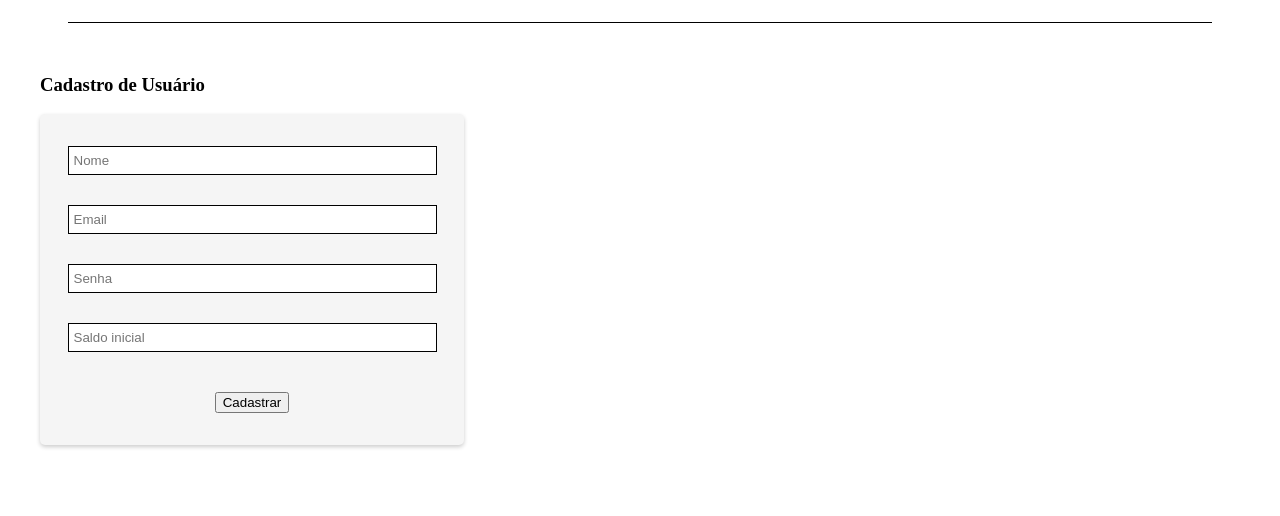
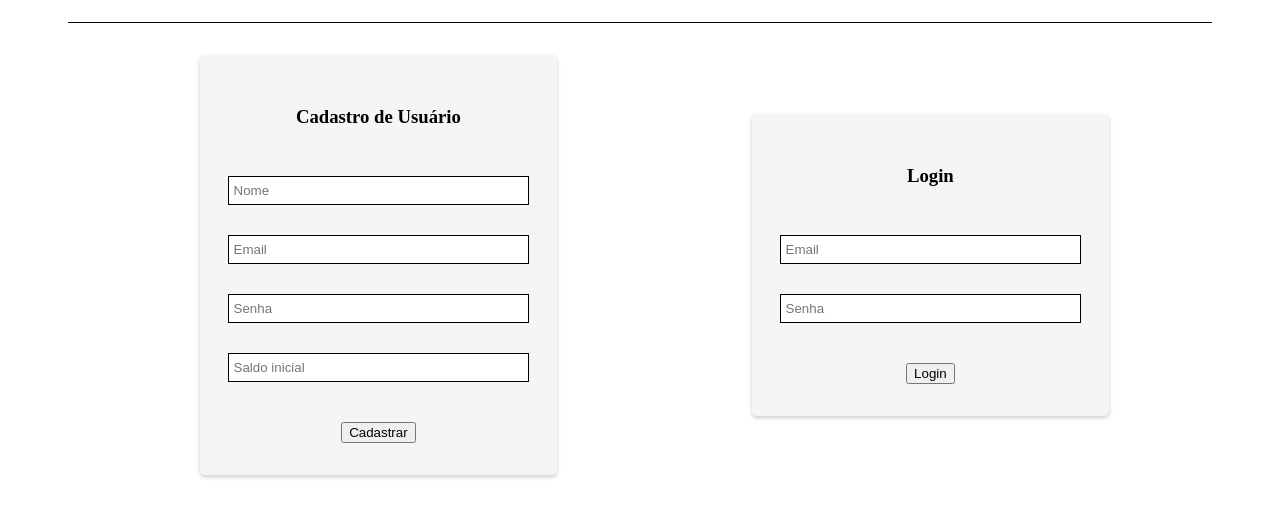
Before and after one commit to AugustoCVS/TokenProject, a website: page src/public/index.html in a window 1280 px wide. Shown: the part 72-588 px from the top of the page. Drawn offline with Linux system fonts and the light colour scheme.

Commit message:
feat: create login

```diff
--- a/src/css/style.css
+++ b/src/css/style.css
@@ -14,17 +14,26 @@
     color: black
   }
 
+  /* section login e resgister */
+
+  .sectionLoginRegister{
+    display: grid;
+    grid-template-columns: 1fr 1fr;
+    align-items: center;
+    padding-left: 10rem;
+  }
+
   /* Estilo do formulário de cadastro */
-  .container {
+  .divRegister{
     padding: 2rem;
   }
 
-  #formRegisterUser {
+  .formRegisterUser {
     display: flex;
     flex-direction: column;
     align-items: center;
     gap: 30px;
-    width: 30%;
+    width: 60%;
     background-color: whitesmoke;
     padding: 2rem;
     border-radius: 5px;
--- a/src/public/index.html
+++ b/src/public/index.html
@@ -10,17 +10,26 @@
     <header class="headerTokenMarket">
         <h1><a href="./tokenMarket.html">Token Market</a></h1>
     </header>
-    <div class="container">
+    <section class="sectionLoginRegister">
+        <div class="divRegister">
+            <form class="formRegisterUser">
                 <h3>Cadastro de Usuário</h2>
-        <form id="formRegisterUser">
                     <input type="text" id="inputName" name="nome" placeholder="Nome">
                     <input type="email" id="inputEmail" name="email" placeholder="Email">
                     <input type="password" id="inputPassword" name="senha" placeholder="Senha">
                     <input type="number" id="inputBalance" name="saldo" step="0.01" placeholder="Saldo inicial">
-
                     <button type="submit" id="btnRegisterUser">Cadastrar</button>
             </form>
           </div>
+          <div class="divRegister">
+            <form class="formRegisterUser">
+                <h3>Login</h2>
+                    <input type="email" id="inputEmail" name="email" placeholder="Email">
+                    <input type="password" id="inputPassword" name="senha" placeholder="Senha">
+                    <button type="submit" id="btnLoginUser">Login</button>
+            </form>
+          </div>
+    </section>
       <script type="module" src="../js/app.js"></script>
   </body>
 </html>
```
Also changed, not shown: src/db.json (added, +11 -0 lines). Lines whose indentation alone changed are shown as unchanged.
